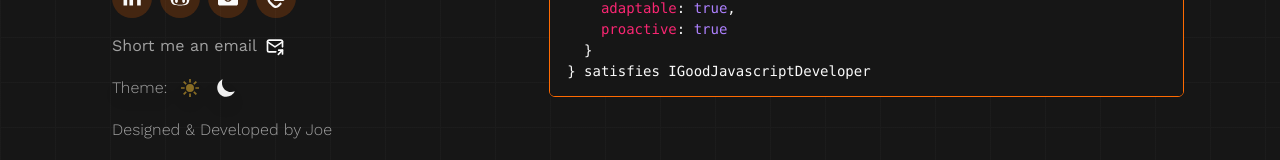
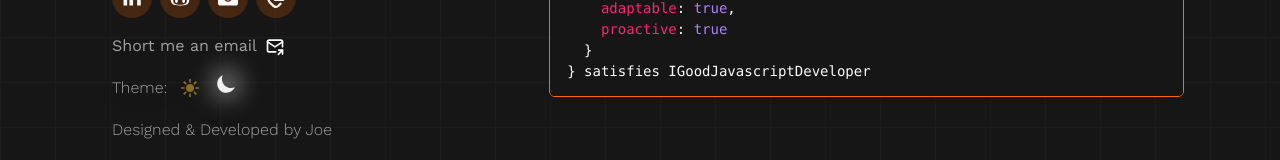
Before and after one commit to cngvc/joes-portfolio, a React (Vite) app: page / in a window 1280 px wide. Shown: the part 638-798 px from the top of the page. Built offline with nearby package versions, Linux system fonts and the light colour scheme; what tailwindcss-animated would draw is missing.

Commit message:
feat: improve theme button animations and adjust sparkle visibility on larger screens

```diff
--- a/src/components/change-theme-btn.tsx
+++ b/src/components/change-theme-btn.tsx
@@ -21,30 +21,42 @@ const ChangeThemeBtn = memo(() => {
   return (
     <div className="t5 text-muted-foreground flex items-center drop-shadow-xl gap-2">
       <span>Theme:</span>
+
+      {/* sun */}
       <Button
         onClick={() => setTheme("light")}
         className={twMerge(
           "relative p-1 cursor-pointer group hover:-translate-y-1 hover:opacity-100 duration-200",
-          theme === "dark" && "opacity-50",
+          theme === "light" ? "-translate-y-1" : "opacity-50",
         )}
       >
         <IoSunnySharp className={twMerge("text-sun")} size={20} />
-        <div className="absolute inset-0 w-7 h-7 rounded-full bg-sun opacity-0 blur-md duration-200 group-hover:opacity-50"></div>
+        <div
+          className={twMerge(
+            "absolute inset-0 w-7 h-7 rounded-full bg-sun opacity-0 blur-md duration-200 group-hover:opacity-50",
+            theme === "light" && "opacity-50",
+          )}
+        ></div>
       </Button>
+
+      {/* moon */}
       <Button
         onClick={() => setTheme("dark")}
         className={twMerge(
           "relative p-1 cursor-pointer group hover:-translate-y-1 hover:opacity-100 duration-200",
-          theme === "light" && "opacity-50",
+          theme === "dark" ? "-translate-y-1" : "opacity-50",
         )}
       >
         <IoMoonSharp
-          className={twMerge(
-            theme === "dark" ? "text-moon" : "text-muted-foreground",
-          )}
+          className={theme === "dark" ? "text-moon" : "text-muted-foreground"}
           size={20}
         />
-        <div className="absolute inset-0 w-7 h-7 rounded-full bg-moon opacity-0 blur-md duration-200 group-hover:opacity-50"></div>
+        <div
+          className={twMerge(
+            "absolute inset-0 w-7 h-7 rounded-full bg-moon opacity-0 blur-md duration-200 group-hover:opacity-50",
+            theme === "dark" && "opacity-50",
+          )}
+        ></div>
       </Button>
     </div>
   );
--- a/src/components/resume-btn.tsx
+++ b/src/components/resume-btn.tsx
@@ -79,6 +79,7 @@ const SparklesText: React.FC<SparklesTextProps> = ({
   return (
     <div className="relative" {...props}>
       <span className="relative inline-block">
+        <div className="hidden lg:block">
           {sparkles.map((sparkle) => (
             <Sparkle
               key={sparkle.id}
@@ -86,6 +87,7 @@ const SparklesText: React.FC<SparklesTextProps> = ({
               animationSpeed={animationSpeed}
             />
           ))}
+        </div>
         <ResumeBtn />
       </span>
     </div>
```
Lines whose indentation alone changed are shown as unchanged.
